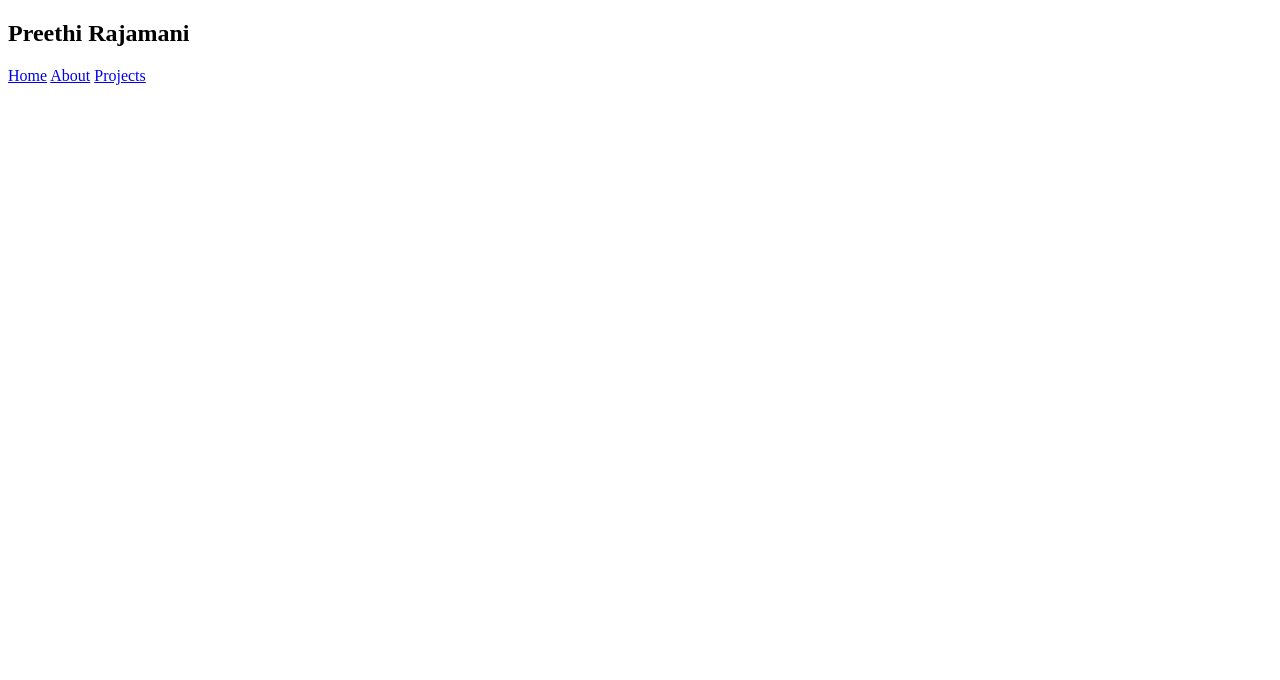
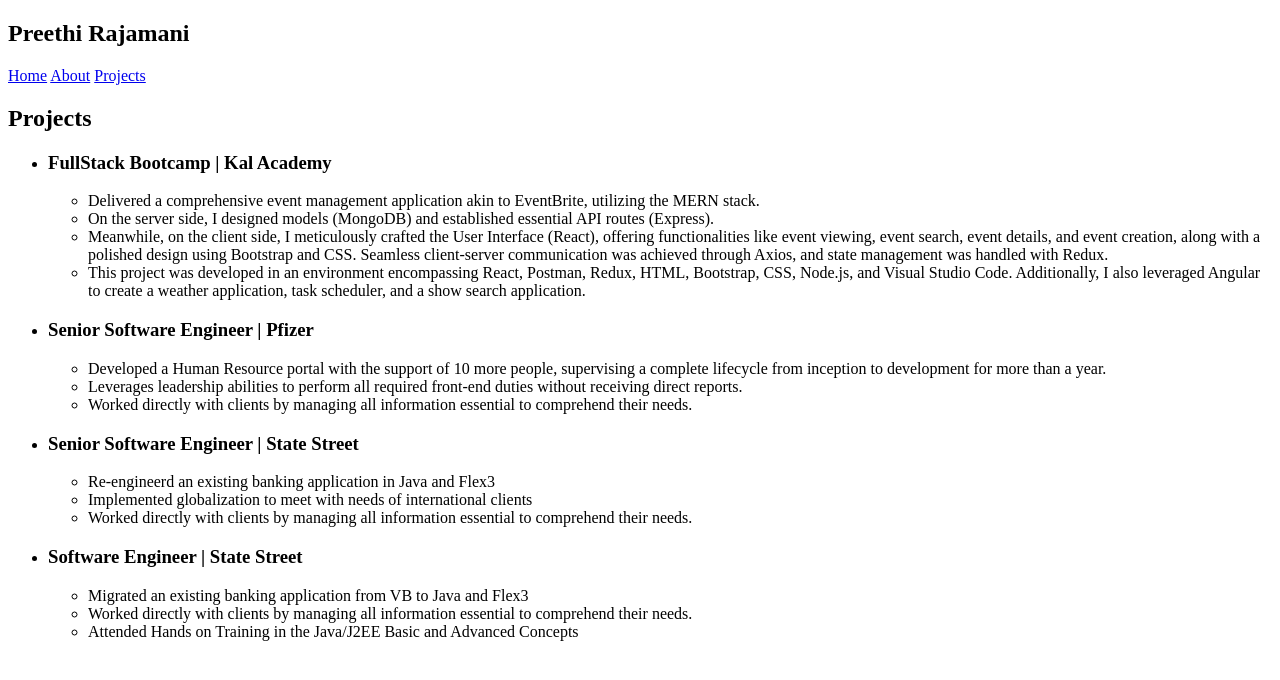
Before and after one commit to preethirmani/PersonalWebsite, a plain HTML site: page portfolio.html in a window 1280 px wide. Drawn offline with Linux system fonts and the light colour scheme.

Commit message:
Added Projects in Portfolio Page

```diff
--- a/portfolio.html
+++ b/portfolio.html
@@ -14,6 +14,49 @@
       <a href="/portfolio.html">Projects</a>
     </nav>
   </header>
+  <div>
+    <h2 class="projects-h2">Projects</h2>
+    <ul>
+       <li>
+        <h3>FullStack Bootcamp | Kal Academy</h3>
+        <ul>
+          <li>Delivered a comprehensive event management application akin to EventBrite, utilizing the MERN stack.
+          <li>On the server side, I designed models (MongoDB) and established essential API routes (Express).</li>
+          <li> Meanwhile, on the client side, I meticulously crafted the User Interface (React), offering functionalities like event viewing, event search, event details, and event creation, along with a polished design using Bootstrap and CSS. Seamless client-server communication was achieved through Axios, and state management was handled with Redux. </li>
+          <li>This project was developed in an environment encompassing React, Postman, Redux, HTML, Bootstrap, CSS, Node.js, and Visual Studio Code. Additionally, I also leveraged Angular to create a weather application, task scheduler, and a show search application.</li>
+        </ul>
+      </li>
+      <li>
+        <h3>Senior Software Engineer | Pfizer</h3>
+            <ul>
+              <li>Developed a Human Resource portal with the support of 10 more people, supervising a complete lifecycle from inception to development for more than a year.  </li>
+              <li>Leverages leadership abilities to perform all required front-end duties without receiving direct reports.</li>
+              <li>Worked directly with clients by managing all information essential to comprehend their needs.</li>
+            </ul>
+       </li>
+       <li>
+        <h3>Senior Software Engineer | State Street</h3>
+        <ul>
+            <li>Re-engineerd an existing banking application in Java and Flex3 </li>
+            <li>Implemented globalization to meet with needs of international clients</li>
+            <li>Worked directly with clients by managing all information essential to comprehend their needs.</li>
+        </ul>
+      </li>
+
+      <li>
+        <h3>Software Engineer | State Street</h3>
+        <ul>
+            <li>Migrated an existing banking application from VB to Java and Flex3 </li>
+            <li>Worked directly with clients by managing all information essential to comprehend their needs.</li>
+            <li>Attended Hands on Training in the Java/J2EE Basic and Advanced Concepts</li>
+        </ul>
+      </li>
+
+    </ul>
+  </div>
+
+
+
 
 </body>
 </html>
```
